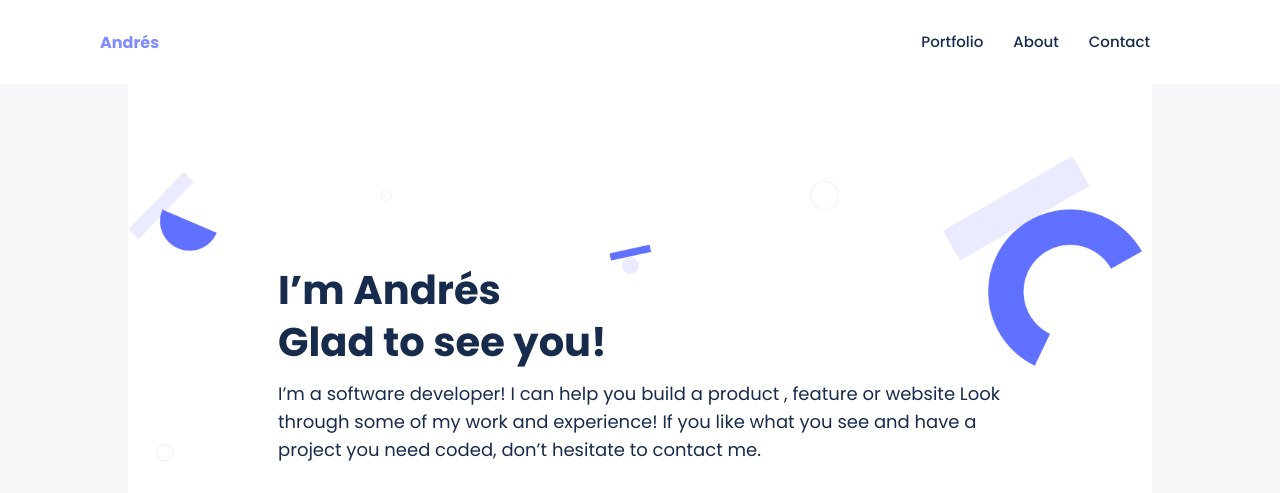
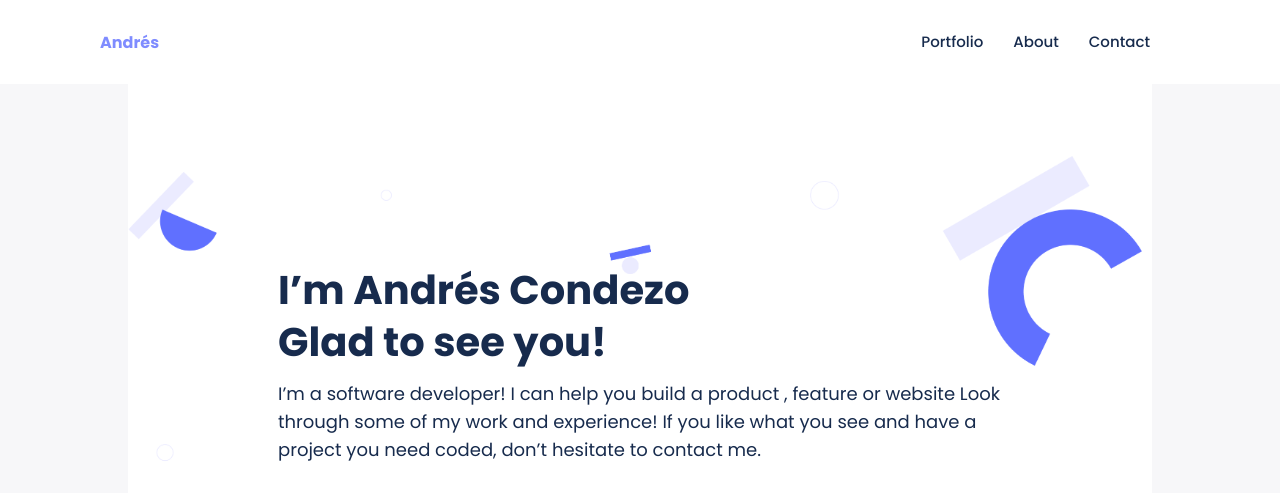
Before and after one commit to andres-condezo/Portfolio, a website built with webpack: page src/index.html in a window 1280 px wide. Shown: the top 493 px of the page. Built offline with nearby package versions, Linux system fonts and the light colour scheme.

Commit message:
Test[./]: [Testing netlify]

```diff
--- a/src/index.html
+++ b/src/index.html
@@ -52,7 +52,7 @@
 
 	<main>
 		<section id="headline" class="headline">
-			<h1>I’m Andrés <br /> Glad to see you!</h1>
+			<h1>I’m Andrés Condezo <br /> Glad to see you!</h1>
 			<p>I’m a software developer! I can help you build a product , feature or website Look through some of my work and experience! If you like what you see and have a project you need coded, don’t hesitate to contact me.</p>
 			<h2 class="h2-span">LET’S CONNECT</h2>
 				<div class="headline__social-media">
```
Also changed, not shown: 1 other file.
